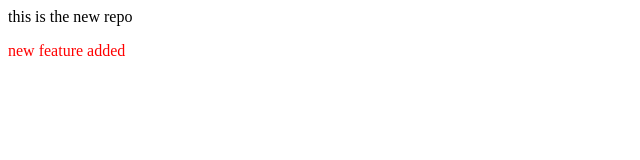
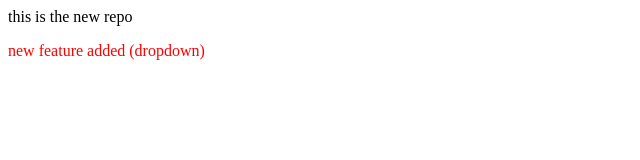
Before and after one commit to tspgithub0011/localrepo, a plain HTML site: page index.html in a window 1280 px wide. Shown: the full height of the page, 0-640 px from the left. Drawn offline with Linux system fonts and the light colour scheme.

```diff
--- a/index.html
+++ b/index.html
@@ -1,2 +1,2 @@
 <p>this is the new repo</p>
-<p style="color: red;">new feature added</p>
+<p style="color: red;">new feature added (dropdown)</p>
```
